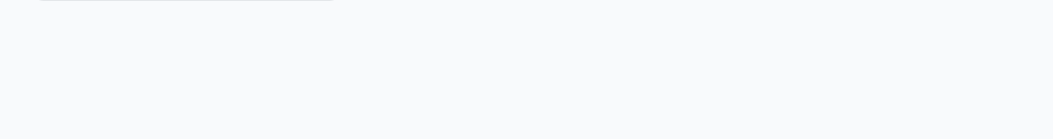
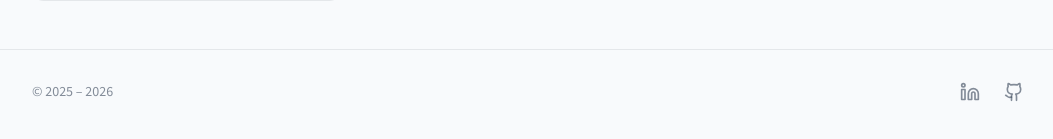
Before and after one commit to jvescartin/jvescartin.com, a Next.js app: page / in a window 1280 px wide. Shown: the part 549-688 px from the top of the page, without its empty margins (112-1165 px from the left). Built offline with nearby package versions, Linux system fonts and the light colour scheme; a web font is replaced by a local one.

Commit message:
feat: footer

```diff
--- a/app/layout.tsx
+++ b/app/layout.tsx
@@ -3,6 +3,7 @@ import {Playfair_Display, Source_Sans_3 } from "next/font/google";
 import "./globals.css";
 import { ThemeProvider } from "next-themes";
 import Header from "@/components/Header";
+import Footer from "@/components/Footer";
 
 const playfair = Playfair_Display({
   subsets: ["latin"],
@@ -34,6 +35,7 @@ export default function RootLayout({
           <main className="pt-16">
             {children}
           </main>
+          <Footer />
         </ThemeProvider>
       </body>
     </html>
--- /dev/null
+++ b/components/Footer.tsx
@@ -0,0 +1,38 @@
+import { Github, Linkedin } from 'lucide-react';
+
+export default function Footer() {
+  return (
+    <footer className="w-full border-t border-foreground/10 bg-background transition-colors duration-300">
+      <div className="mx-auto max-w-5xl px-4 py-8 flex flex-col md:flex-row items-center justify-between gap-4">
+
+        {/* Copyright Section */}
+        <p className="text-sm text-foreground/60">
+          © 2025 – 2026
+        </p>
+
+        {/* Social Links */}
+        <div className="flex items-center gap-6">
+          <a
+            href="https://linkedin.com/in/yourprofile"
+            target="_blank"
+            rel="noopener noreferrer"
+            className="text-foreground/60 hover:text-accent transition-colors"
+            aria-label="LinkedIn"
+          >
+            <Linkedin className="h-5 w-5" />
+          </a>
+          <a
+            href="https://github.com/yourusername"
+            target="_blank"
+            rel="noopener noreferrer"
+            className="text-foreground/60 hover:text-accent transition-colors"
+            aria-label="GitHub"
+          >
+            <Github className="h-5 w-5" />
+          </a>
+        </div>
+
+      </div>
+    </footer>
+  );
+}
```
